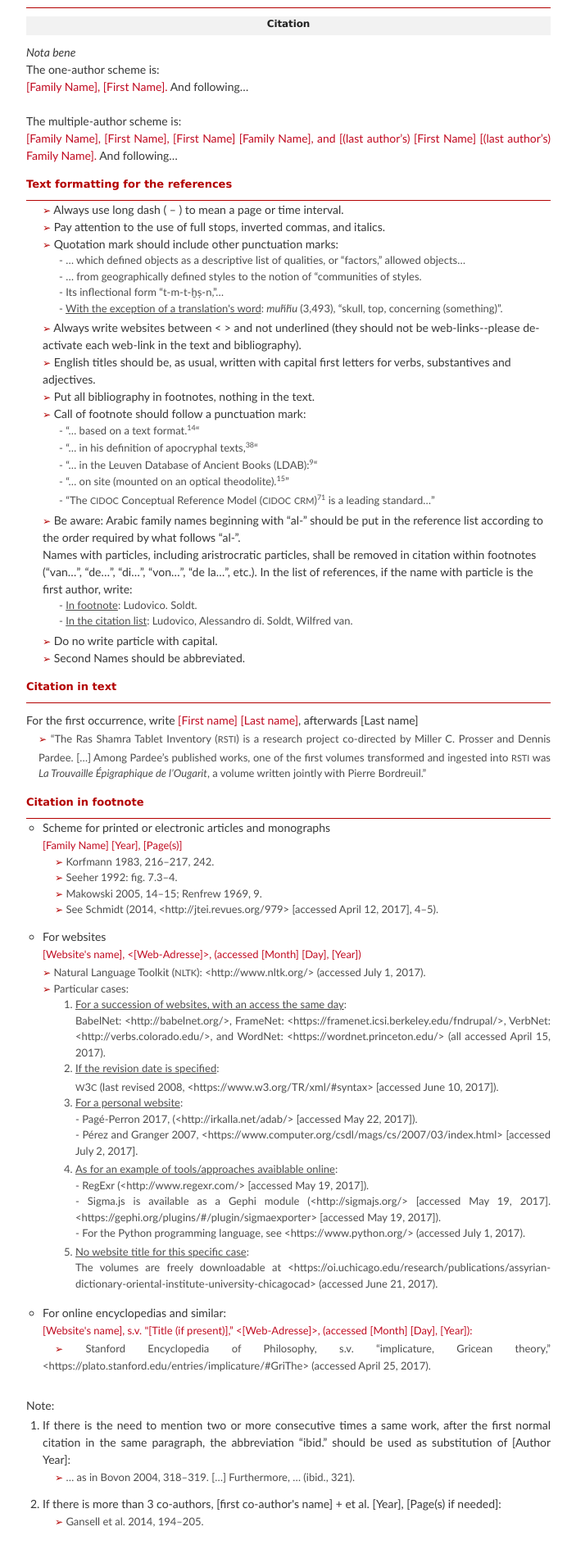
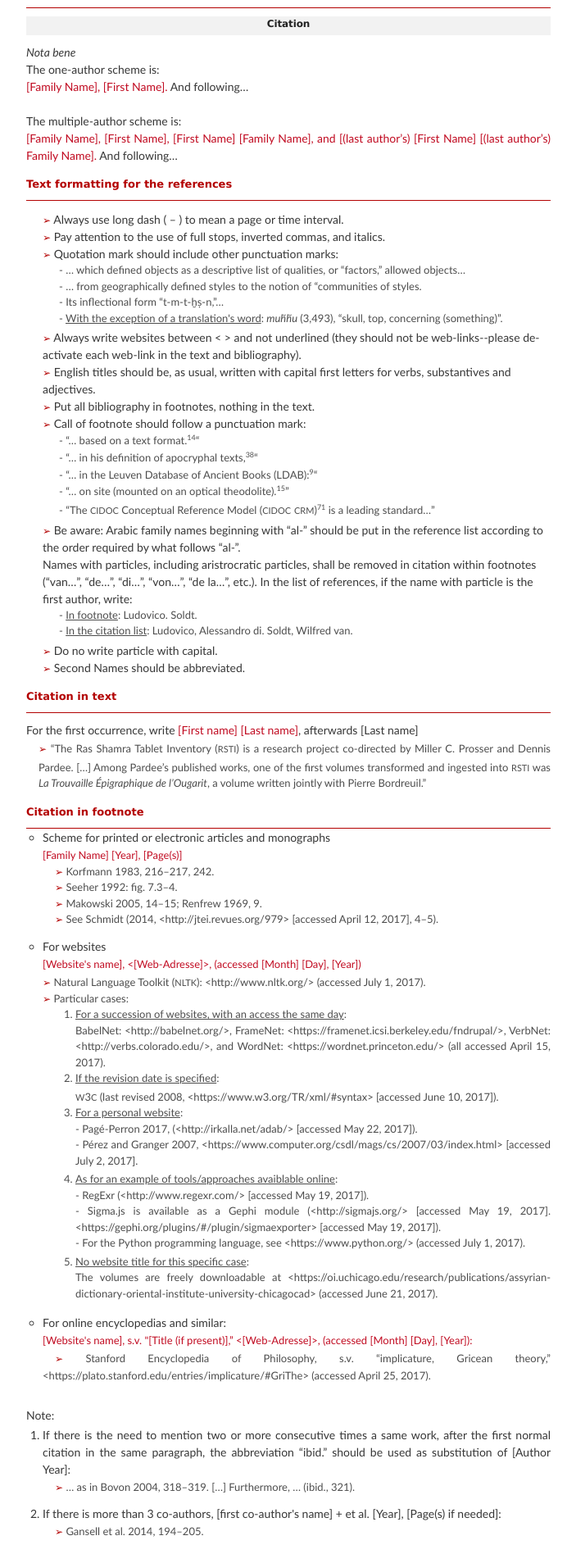
Before and after one commit to vbigot-juloux/ane-research-humanities, a Jekyll site: the page built from docs/Guidelines.md, in a window 1280 px wide. Shown: the part 929-2825 px from the top of the page at 82% size, without its empty margins (288-991 px from the left). Built offline with Jekyll 4.4.1, drawn with Linux system fonts in a browser that asks for light colours; the repository's description, which GitHub fills in, is left out.

Commit message:
Update Guidelines.md

```diff
--- a/docs/Guidelines.md
+++ b/docs/Guidelines.md
@@ -55,7 +55,7 @@ The multiple-author scheme is:<br />
 <h4 style="font-size: 13px; color:#b30000;">Text formatting for the references</h4>
 <hr style="height:0; margin:0; background:transparent; border-bottom:0.5px solid #b30000;" />
 <ul style="list-style-type: none">
-  <li><span style="color:#b30000; font-size: 12px;">&#x27A2;</span> Always use long dash ( – ) to mean a page or time interval.</li>
+  <li style="margin-top: 12px"><span style="color:#b30000; font-size: 12px;">&#x27A2;</span> Always use long dash ( – ) to mean a page or time interval.</li>
   <li><span style="color:#b30000; font-size: 12px;">&#x27A2;</span> Pay attention to the use of full stops, inverted commas, and italics.</li>
   <li><span style="color:#b30000; font-size: 12px;">&#x27A2;</span> Quotation mark should include other punctuation marks:
   <ul style="list-style-type: none; font-size: 13px; color: #4d4d4d">
```
